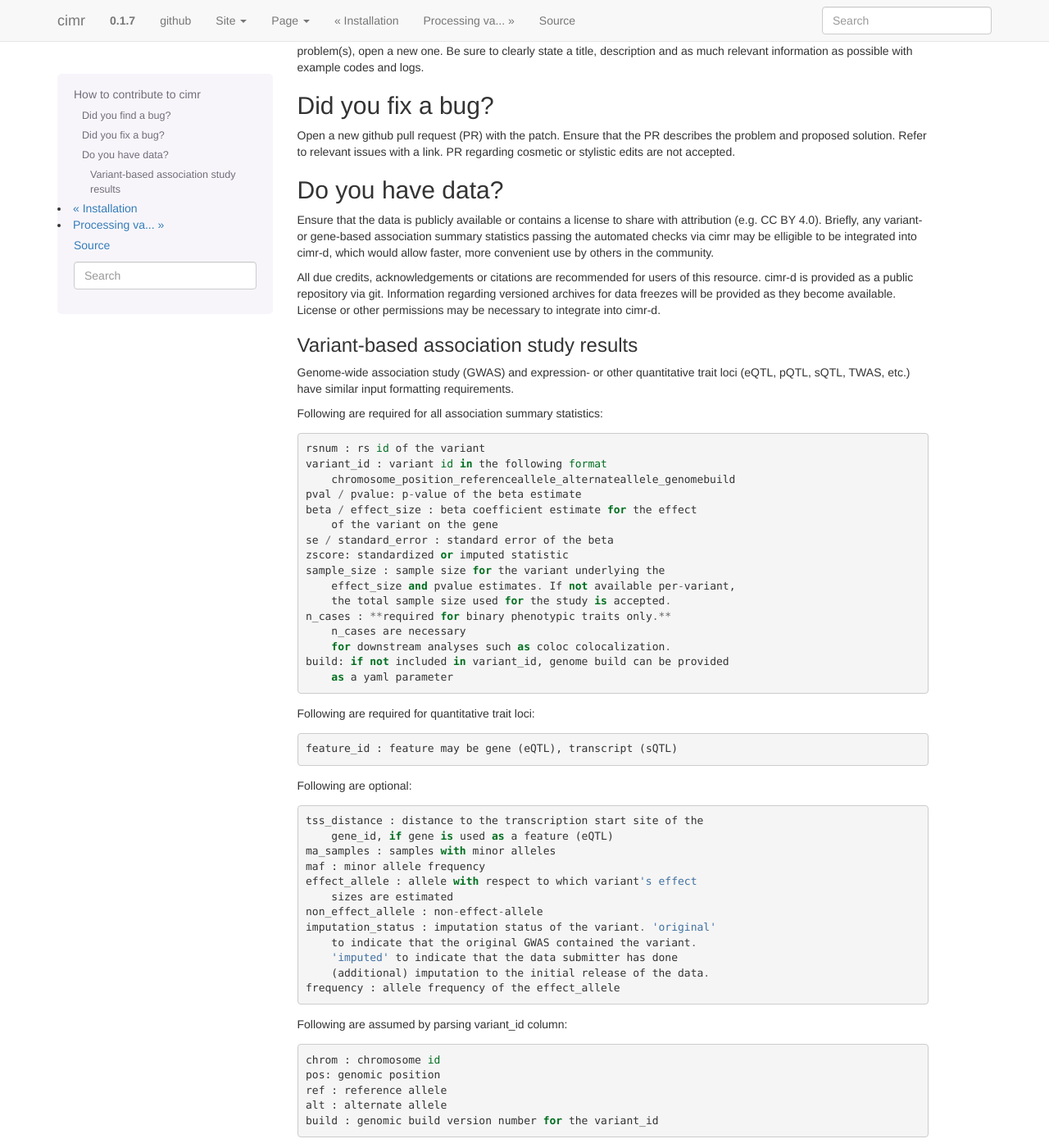
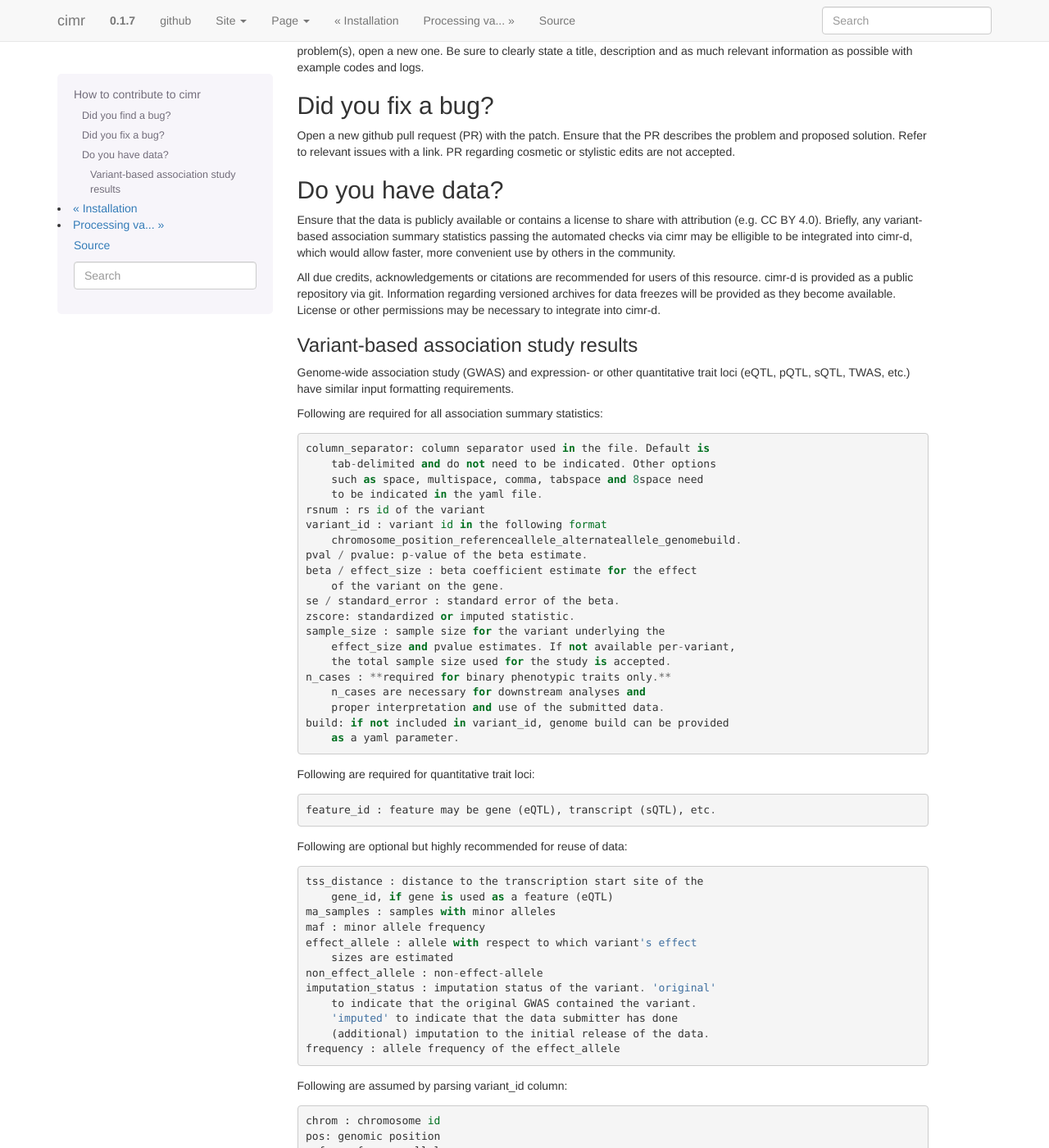
Before and after one commit to greenelab/cimr, a Sphinx documentation site: the page built from doc/source/contributing.md, in a window 1280 px wide and 1400 px high, scrolled down 371 px. Shown: the whole window at 82% size. Built offline with Sphinx 7.4.7, drawn with Linux system fonts in a browser that asks for light colours; nearby versions of some CDN libraries; library files that are not in the unit come from our copies.

Commit message:
remove gene reference [skip ci]

````diff
--- a/doc/source/contributing.md
+++ b/doc/source/contributing.md
@@ -39,8 +39,7 @@ accepted.
 ## Do you have data?
 
 Ensure that the data is publicly available or contains a license to
-share with attribution (e.g. CC BY 4.0). Briefly, any variant- or
-gene-based association summary statistics passing the automated checks
+share with attribution (e.g. CC BY 4.0). Briefly, any variant-based association summary statistics passing the automated checks
 via cimr may be elligible to be integrated into cimr-d, which would
 allow faster, more convenient use by others in the community.
 
@@ -61,31 +60,35 @@ input formatting requirements.
 Following are required for all association summary statistics:
 
 ```
+column_separator: column separator used in the file. Default is
+    tab-delimited and do not need to be indicated. Other options
+    such as space, multispace, comma, tabspace and 8space need
+    to be indicated in the yaml file.
 rsnum : rs id of the variant
 variant_id : variant id in the following format
-    chromosome_position_referenceallele_alternateallele_genomebuild
-pval / pvalue: p-value of the beta estimate
+    chromosome_position_referenceallele_alternateallele_genomebuild.
+pval / pvalue: p-value of the beta estimate.
 beta / effect_size : beta coefficient estimate for the effect
-    of the variant on the gene
-se / standard_error : standard error of the beta
-zscore: standardized or imputed statistic
+    of the variant on the gene.
+se / standard_error : standard error of the beta.
+zscore: standardized or imputed statistic.
 sample_size : sample size for the variant underlying the
     effect_size and pvalue estimates. If not available per-variant,
     the total sample size used for the study is accepted.
 n_cases : **required for binary phenotypic traits only.**
-    n_cases are necessary
-    for downstream analyses such as coloc colocalization.
+    n_cases are necessary for downstream analyses and
+    proper interpretation and use of the submitted data.
 build: if not included in variant_id, genome build can be provided
-    as a yaml parameter
+    as a yaml parameter.
 ```
 
 Following are required for quantitative trait loci:
 
 ```
-feature_id : feature may be gene (eQTL), transcript (sQTL)
+feature_id : feature may be gene (eQTL), transcript (sQTL), etc.
 ```
 
-Following are optional:
+Following are optional but highly recommended for reuse of data:
 
 ```
 tss_distance : distance to the transcription start site of the
````
